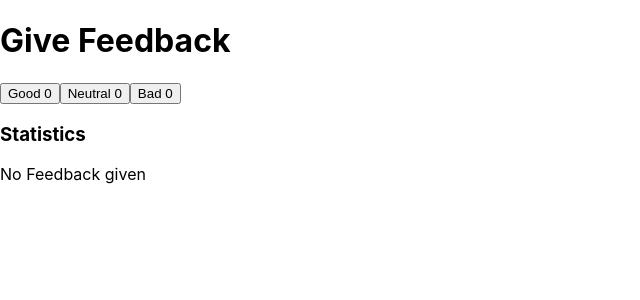
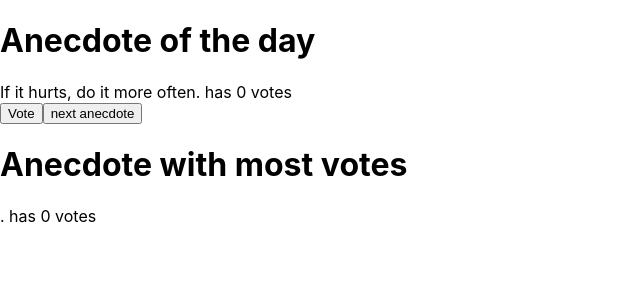
Before and after one commit to ahmad-cod/fullstackopen, a React (Create React App) app: page / in a window 1280 px wide. Shown: the top 300 px of the page, without its empty margins (0-640 px from the left). Built offline with nearby package versions, Linux system fonts and the light colour scheme.

Commit message:
initial commit for anecdote app

```diff
--- a/src/App.js
+++ b/src/App.js
@@ -1,36 +1,53 @@
-import React, { useState } from 'react';
-import Button from './components/Button';
-import Display from './components/Display';
-import Statistics from './components/Statistics';
+import React, { useState } from 'react'
 
 const App = () => {
-  // save clicks of each button to its own state
-  const [good, setGood] = useState(0)
-  const [neutral, setNeutral] = useState(0)
-  const [bad, setBad] = useState(0);
-  const [all, setAll] = useState(0)
+  const anecdotes = [
+    'If it hurts, do it more often',
+    'Adding manpower to a late software project makes it later!',
+    'The first 90 percent of the code accounts for the first 90 percent of the development time...The remaining 10 percent of the code accounts for the other 90 percent of the development time.',
+    'Any fool can write code that a computer can understand. Good programmers write code that humans can understand.',
+    'Premature optimization is the root of all evil.',
+    'Debugging is twice as hard as writing the code in the first place. Therefore, if you write the code as cleverly as possible, you are, by definition, not smart enough to debug it.',
+    'Programming without an extremely heavy use of console.log is same as if a doctor would refuse to use x-rays or blod tests when dianosing patients'
+  ]
 
-  const handleGood = () => {
-    setGood(good + 1)
-    setAll(all + 1)
-  };
-  const handleNeutral = () => {
-    setNeutral(neutral + 1)
-    setAll(all + 1)
-  };
-  const handleBad = () => {
-    setBad(bad + 1)
-    setAll(all + 1)
-  };
+  const [selected, setSelected] = useState(0)
+  const [vote, setVote] = useState(Array(anecdotes.length).fill(0).map(i => 0));
+  const [mostVote, setMostVote] = useState(' ');
+  const [mostVoteIndex, setMostVoteIndex] = useState(0);
 
+  const handleClick = () => {
+    setSelected(Math.floor(Math.random() * anecdotes.length))
+  }
+  const handleVoteClick = () => {
+    console.log('entered vote', vote);
+    const copy = [...vote];
+    copy[selected] += 1;
+    handleMostVote()
+    return setVote(() => copy)
+  }
+  const handleMostVote = () => {
+    const max = Math.max(...vote);
+    const maxIndex = vote.findIndex(el => el === max)
+    setMostVote(() => anecdotes[maxIndex])
+    setMostVoteIndex(() => maxIndex)
+  }
+  console.log(mostVoteIndex)
   return (
-    <React.Fragment>
-      <Display />
-      <Button handleClick={handleGood} text="Good" value={good}/>
-      <Button handleClick={handleNeutral} text="Neutral" value={neutral}/>
-      <Button handleClick={handleBad} text="Bad" value={bad}/>
-      <Statistics values={{good, neutral, bad, all}} />
-    </React.Fragment>
+    <>
+      <div>
+        <h1>Anecdote of the day</h1>
+        {anecdotes[selected]}.  has {vote[selected]} votes
+      </div>
+      <div>
+        <button onClick={handleVoteClick}>Vote</button>
+        <button onClick={handleClick}>next anecdote</button>
+      </div>
+      <div>
+        <h1>Anecdote with most votes</h1>
+        {mostVote}.  has {vote[mostVoteIndex]} votes
+      </div>
+    </>
   )
 }
 
```
